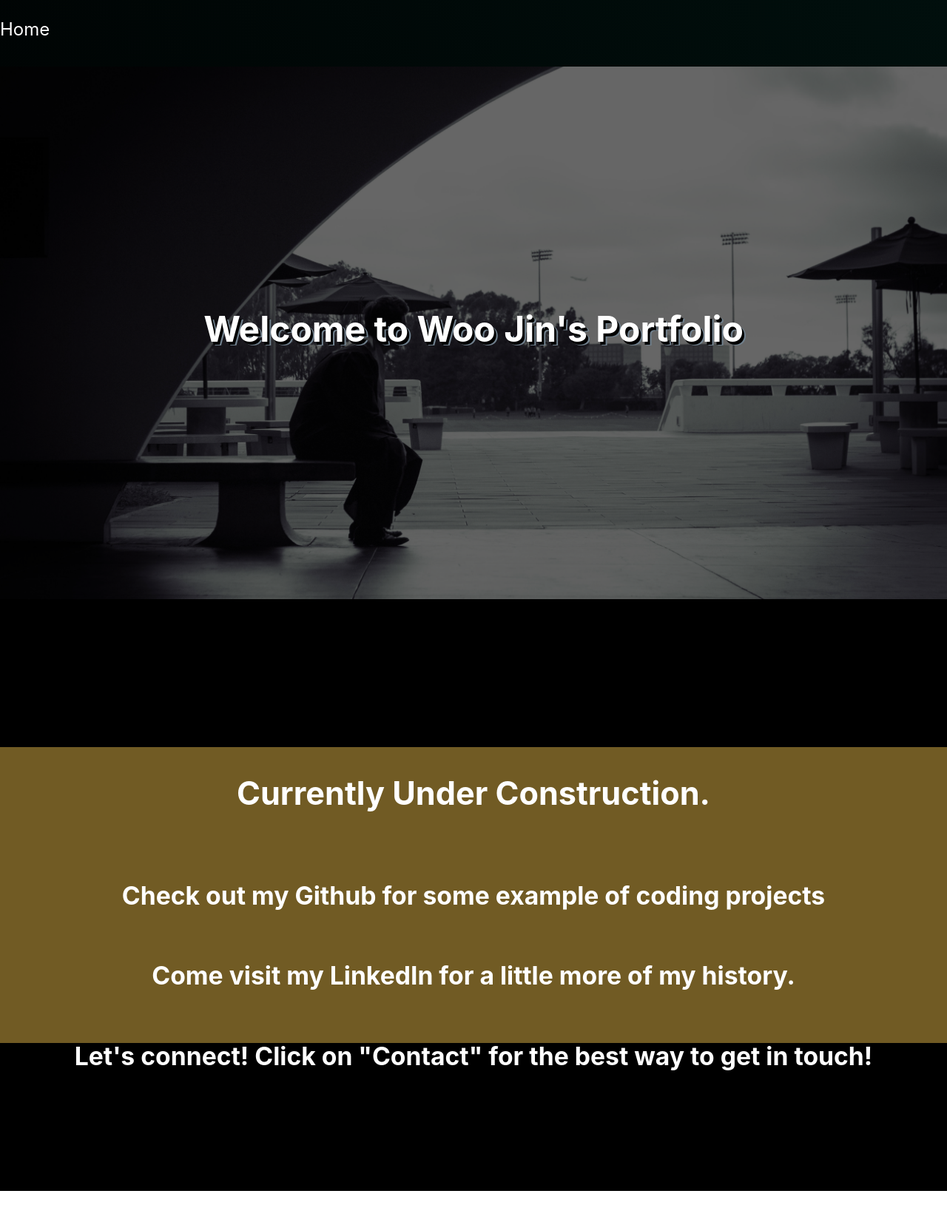
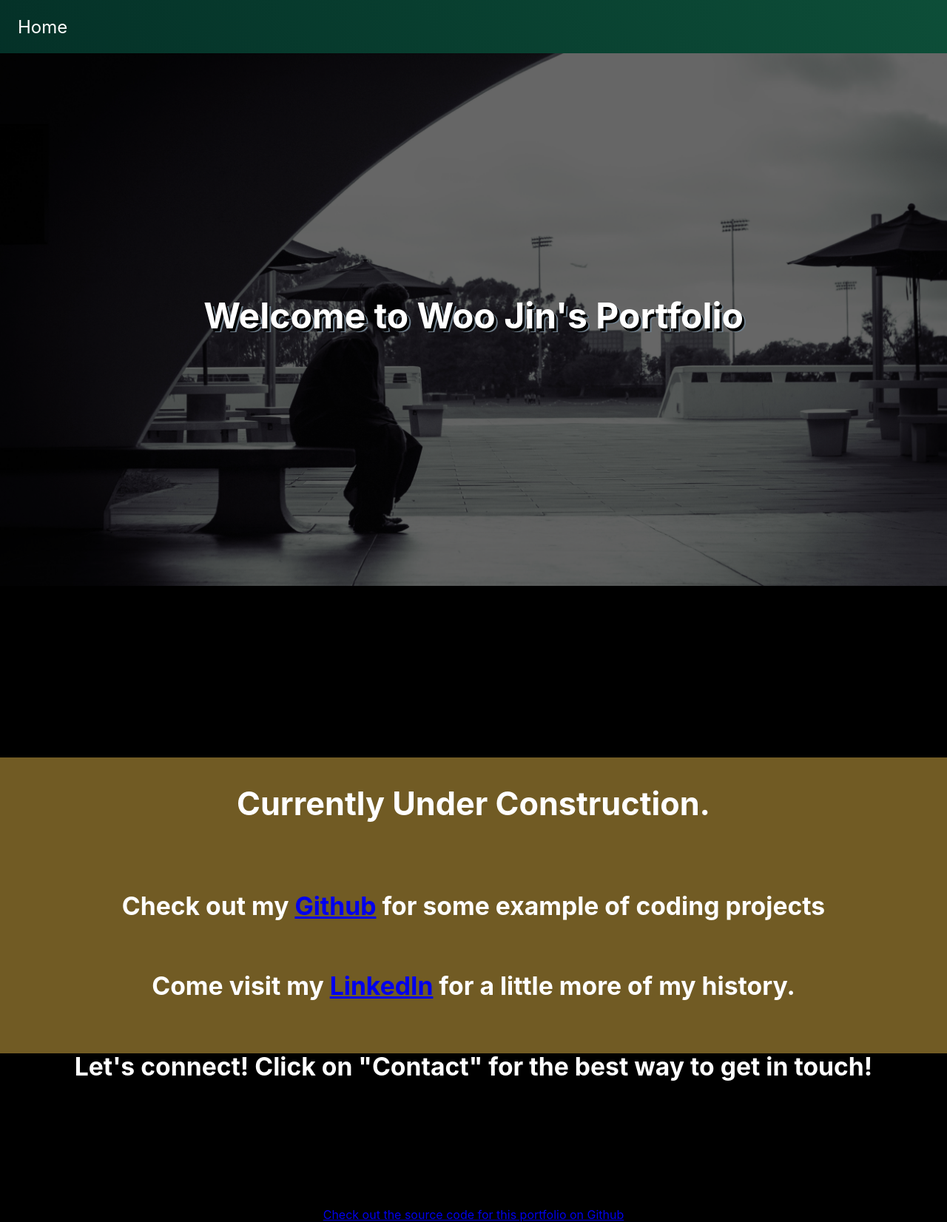
Before and after one commit to kimwoojin211/portfolio-react, a React (Create React App) app: page / in a window 1280 px wide. Shown: the whole page at 74% size. Before the commit the page ends 1610 px from the top, so only its background shows below. Built offline with nearby package versions, Linux system fonts and the light colour scheme.

Commit message:
adjust Home formatting

```diff
--- a/src/App.js
+++ b/src/App.js
@@ -20,7 +20,7 @@ export default function App() {
       <Projects />
       <Skills />
       <Contact /> */}
-      {/* <Footer /> */}
+      <Footer />
     </main>
   );
 }
--- a/src/components/Content.js
+++ b/src/components/Content.js
@@ -9,7 +9,7 @@ const ContentStyle = styled.div`
   color: white;
   height: 100vh;
   align-items: center;
-
+  padding-top: 4vh;
 `;
 
 const ContentTextStyle = styled.div`
@@ -35,8 +35,8 @@ function Content(){
       <ContentStyle>
         <ContentTextStyle>
           <h2 style={h2Style}>Currently Under Construction.</h2>
-          <h3>Check out my Github for some example of coding projects</h3>
-          <h3>Come visit my LinkedIn for a little more of my history.</h3>
+          <h3>Check out my <a href="https://www.github.com/kimwoojin211">Github</a> for some example of coding projects</h3>
+          <h3>Come visit my <a href="https://www.linkedin.com/in/kimwoojin211/">LinkedIn</a> for a little more of my history.</h3>
           {/*<h3> Learn a little bit more about me on my about page</h3>*/}
           <h3>Let's connect! Click on "Contact" for the best way to get in touch!</h3>
         </ContentTextStyle>
--- a/src/components/Footer.js
+++ b/src/components/Footer.js
@@ -3,11 +3,9 @@ import styled from 'styled-components';
 
 const FooterStyle = styled.div`
   display: flex;
-  position: fixed;
   width: 100%;
   bottom: 0;
-  background-color: white;
-  display: inline;
+  background-color: black;
   justify-content: center;
 `;
 
--- a/src/components/Navbar.js
+++ b/src/components/Navbar.js
@@ -2,24 +2,29 @@ import React from 'react';
 import styled from 'styled-components';
 
 const NavbarStyle = styled.div`
+  display: flex;
   width:100%;
-  height:5vh;
-  background: linear-gradient(60deg, #000303,#032e26);
+  height: 9vh;
+  background: linear-gradient(60deg,#032e26,#28a368);
   animation: gradient 4s ease infinite;
-  padding-top: 25px;
-  padding-bottom: 25px;
   background-size: 400% 400%;
   z-index:2;
   transition: all 0.4s ease-in-out;
   color: white;
   border-color: white;
   font-size: 1.5em;
+  align-items: center;
 `;
 
 function Navbar(){
+
+  const NavTextStyle = {
+    'margin': '1em'
+  };
+
   return(
     <NavbarStyle>
-      Home
+      <p style={NavTextStyle}>Home</p>
     </NavbarStyle>
   );
 }
--- a/src/pages/Home.js
+++ b/src/pages/Home.js
@@ -7,9 +7,10 @@ const HomeStyle = styled.div`
   background-color: black;
   font-size: 1.2em;
   width:100%;
-  height:190vh;
+  height:195vh;
   };
 `;
+// eventually need to get height from subtracting navbar height from
 
 function Home(){
   return(
```
Also changed, not shown: src/components/HeroImage.js (line endings or trailing spaces), src/img/headshot.jpg (added).
